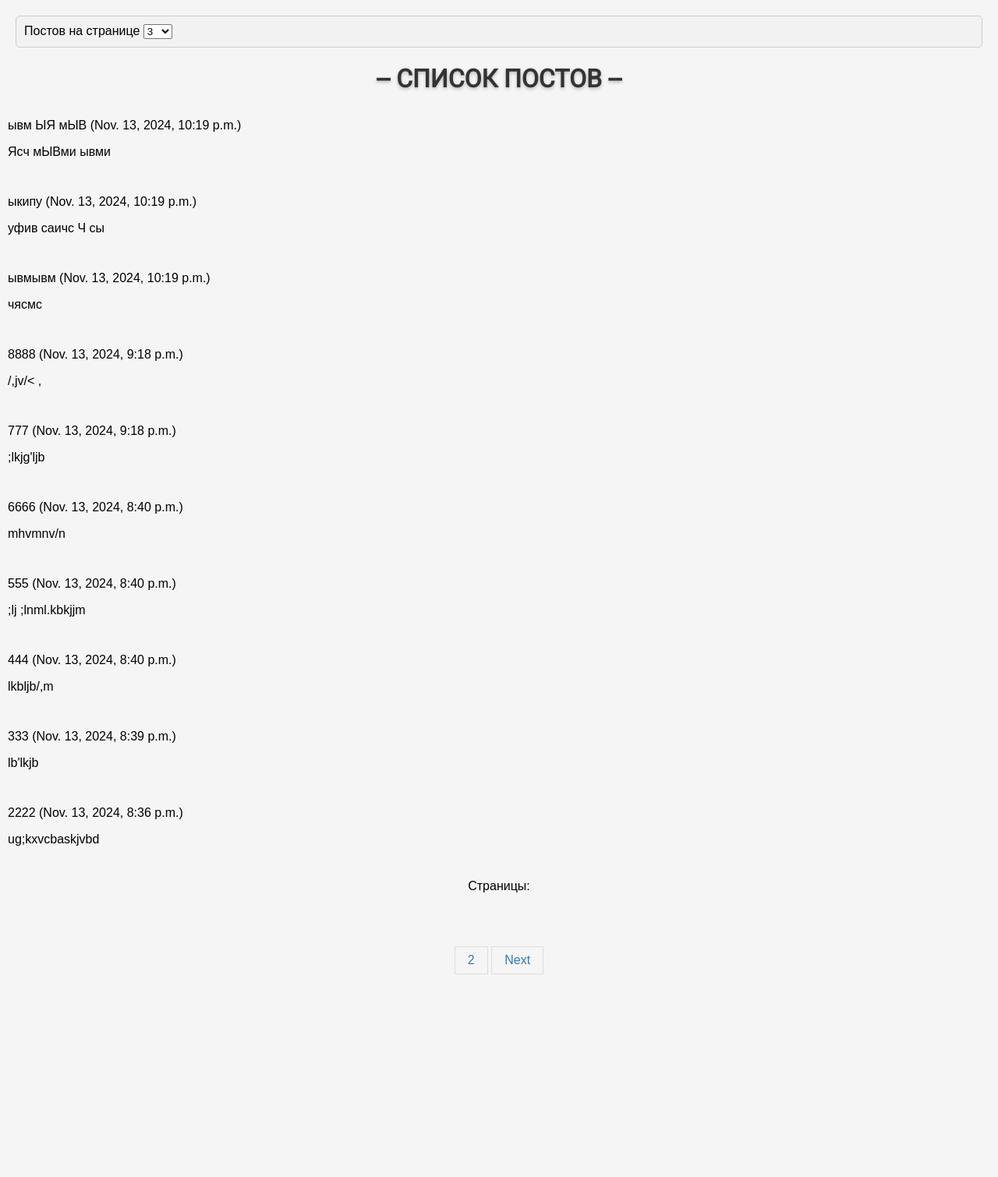
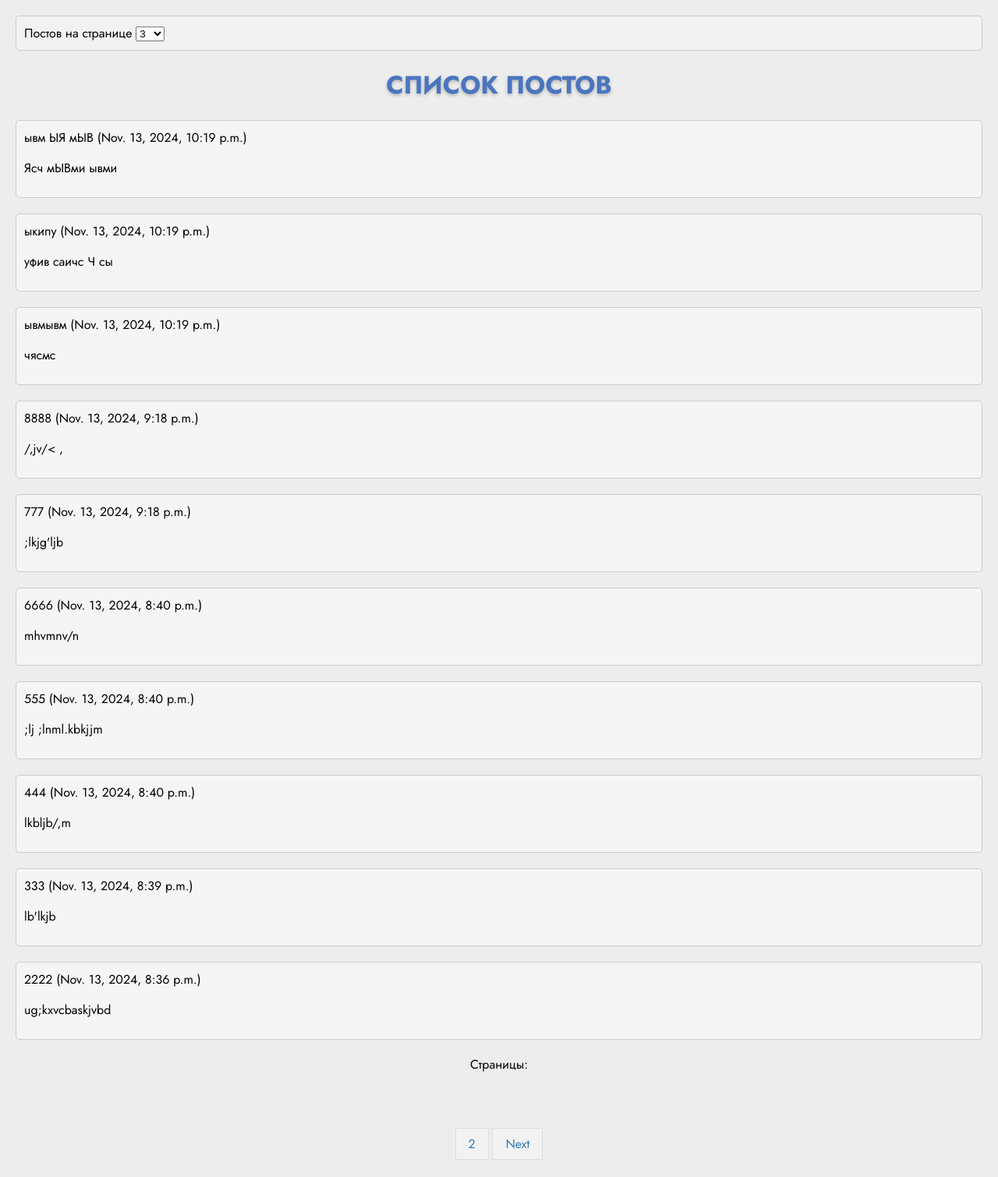
Before and after one commit to yuriselemin/Pagination, a Django app: page / in a window 1280 px wide. Shown: the whole page at 78% size. Before the commit the page ends 1250 px from the top, so only its background shows below. Run offline with Django 5.2, Linux system fonts and the light colour scheme; data comes from the database, SQL or seed files in the repository; both versions use the stored data as it was after the commit; parts of the project's set-up code (start-up, migrations or seed data) failed here and were passed over.

Commit message:
Add CSS
Signed-off-by: SeleminUriy <prepress-s@selemin.ru>

```diff
--- a/mysite/blog/forms.py
+++ b/mysite/blog/forms.py
@@ -4,5 +4,5 @@
     items_per_page = forms.ChoiceField(label="Постов на странице",
         choices=[('3', '3'), ('6', '6'), ('10', '10')],
         widget=forms.Select(attrs={'onchange': 'this.form.submit()'}),
-        initial='3'
+        initial='2'
     )
--- a/mysite/blog/urls.py
+++ b/mysite/blog/urls.py
@@ -2,9 +2,6 @@
 from .views import post_list
 
 urlpatterns = [
-    path('', post_list, name='post_list')
-#     path('page2/', page2, name='page2'),
-#     path('page3/', page3, name='page3'),
-#     path('page4/', page4, name='page4'),
-#     path('page5/', page5, name='page5'),
+    path('', post_list, name='post_list'),
+
 ]
--- a/mysite/templates/blog/post_list.html
+++ b/mysite/templates/blog/post_list.html
@@ -11,7 +11,7 @@
 </head>
 <body>
     {% block content %}
-        <h1>-- Список постов --</h1>
+        <h1>Список постов</h1>
         <ul>
             {% for post in page_posts %}
                 <li>
--- a/mysite/templates/blog/style.html
+++ b/mysite/templates/blog/style.html
@@ -1,10 +1,11 @@
 {% load static %}
 <head>
     <link href="https://fonts.googleapis.com/css?family=Roboto&display=swap" rel="stylesheet">
+    <link href="https://fonts.googleapis.com/css2?family=Jost:wght@300;400;500;600;700&display=swap" rel="stylesheet">
     <style>
         body {
-            font-family: Arial, sans-serif;
-            background-color: #f5f5f5;
+            font-family: 'Jost', sans-serif;
+            background-color: #EDEDED;
             margin: auto;
             padding: 0;
         }
@@ -21,7 +22,7 @@
             display: block;
             margin-bottom: 5px;
             font-weight: bold;
-            font-family: 'Roboto', sans-serif;
+            font-family: 'Jost', sans-serif;
         }
 
         form input[type="number"] {
@@ -45,10 +46,10 @@
         }
 
         h1 {
-            color: #333;
+            color: #4A75BF;
             text-align: center;
             font-weight: bold;
-            font-family: 'Roboto', sans-serif;
+            font-family: 'Jost', Arial, sans-serif;
             text-transform: uppercase;
             text-shadow: 0px 2px 4px rgba(0, 0, 0, 0.25);
         }
@@ -59,13 +60,19 @@
         }
 
         li {
-            margin-bottom: 10px;
+            margin: 20px;
             padding: 10px;
+            border: 1px solid #ccc;
+            border-radius: 5px;
             background-color: #f5f5f5;
         }
 
         .pagination {
             text-align: center;
+
+
+
+
         }
 
         .pagination ul {
@@ -84,6 +91,7 @@
             padding: 8px 16px;
             text-decoration: none;
             border: 1px solid #ddd;
+            background-color: #f2f2f2;
         }
 
         .pagination a.active {
```
Also changed, not shown: mysite/db.sqlite3.
